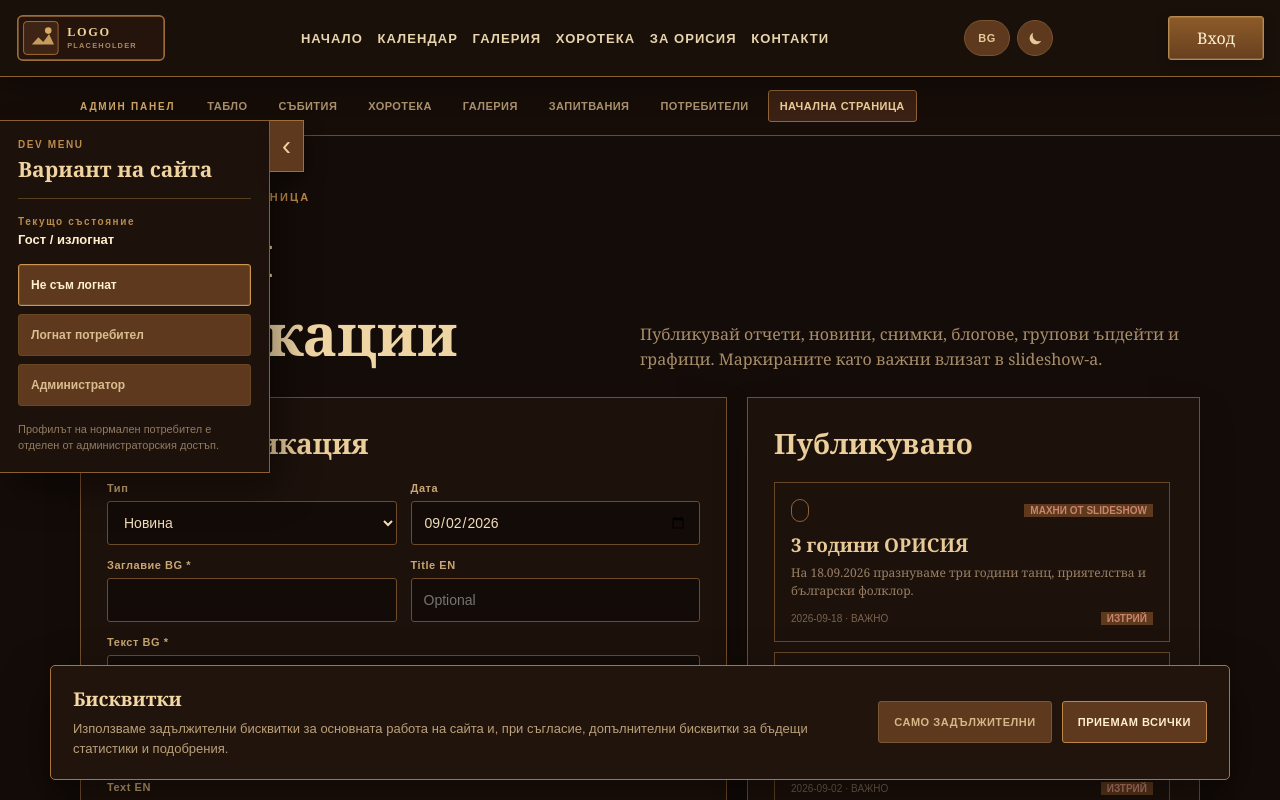
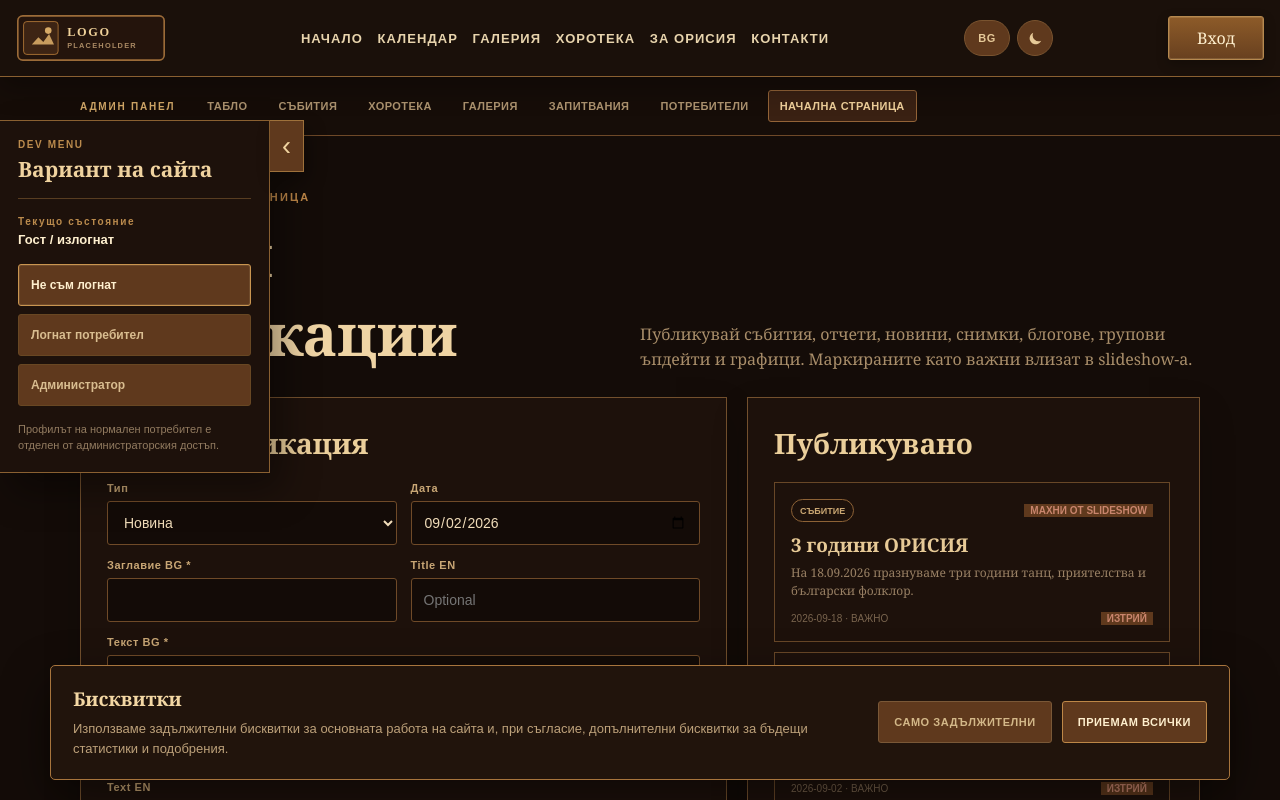
Before and after one commit to viktor132607/Orisia.Client, a Next.js app: page /admin/home in a window 1280 px wide. Shown: the top 800 px of the page. Built offline with nearby package versions, Linux system fonts and the light colour scheme.

Commit message:
Allow event posts in homepage admin feed

```diff
--- a/src/components/AdminHomeFeed.tsx
+++ b/src/components/AdminHomeFeed.tsx
@@ -6,6 +6,7 @@ import useLanguage from "./useLanguage";
 import { FeedPost, FeedType, readFeedPosts, writeFeedPosts } from "./homeFeedStore";
 
 const typeOptions: Array<{ value: FeedType; bg: string; en: string }> = [
+  { value: "event", bg: "Събитие", en: "Event" },
   { value: "report", bg: "Отчет", en: "Report" },
   { value: "news", bg: "Новина", en: "News" },
   { value: "photos", bg: "Снимки", en: "Photos" },
@@ -102,7 +103,7 @@ export default function AdminHomeFeed() {
             <span className={styles.kicker}>{isBg ? "ОРИСИЯ · НАЧАЛНА СТРАНИЦА" : "ORISIA · HOMEPAGE"}</span>
             <h1>{isBg ? "Feed и публикации" : "Feed and posts"}</h1>
           </div>
-          <p>{isBg ? "Публикувай отчети, новини, снимки, блогове, групови ъпдейти и графици. Маркираните като важни влизат в slideshow-а." : "Publish reports, news, photos, blog posts, group updates and schedules. Featured posts appear in the slideshow."}</p>
+          <p>{isBg ? "Публикувай събития, отчети, новини, снимки, блогове, групови ъпдейти и графици. Маркираните като важни влизат в slideshow-а." : "Publish events, reports, news, photos, blog posts, group updates and schedules. Featured posts appear in the slideshow."}</p>
         </div>
 
         <div className={styles.layout}>
```
